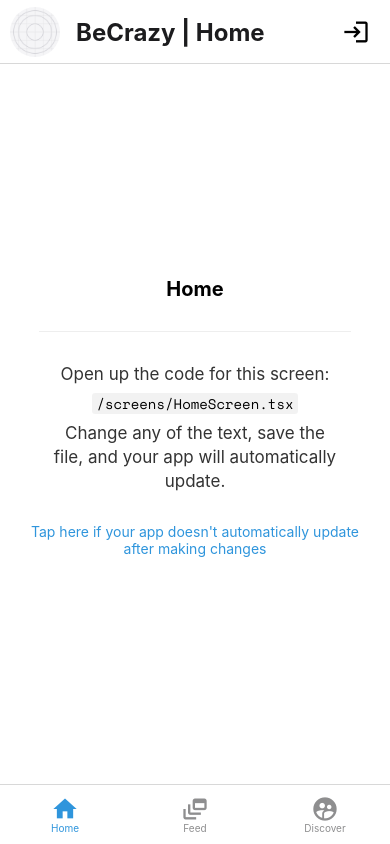
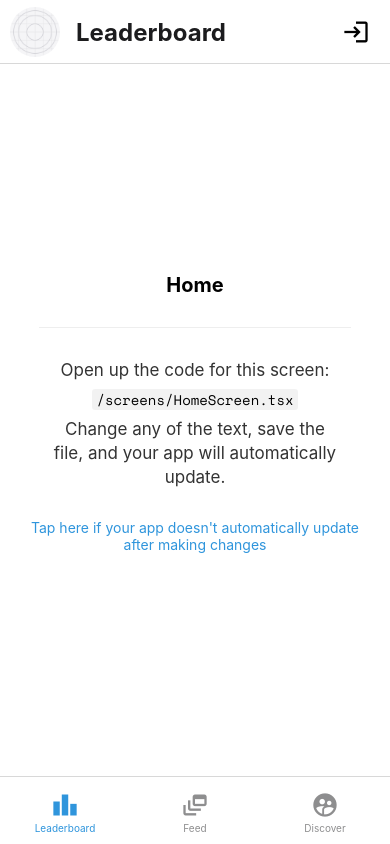
Before and after one commit to MoKhedim/BeCrazy, a React Native app in the folder becrazy/: screen /Leaderboard in a window 390 px wide. Built offline with nearby package versions, Linux system fonts and the light colour scheme; no server answers; what expo-linking would draw is missing.

Commit message:
fix mobile appearance and navbar

```diff
--- a/becrazy/components/Comment.tsx
+++ b/becrazy/components/Comment.tsx
@@ -10,7 +10,7 @@ export function Comment(props: any) {
     return (
         <View>
             <View style={{
-                flexDirection: 'row', flexWrap: 'wrap', flex: 1, width: "100%", height: 200, marginBottom: 10
+                flexDirection: 'row', flexWrap: 'wrap', flex: 1, width: "100%", height: 100, marginBottom: 10
             }}>
                 <Image source={
                     // user icon placeholder
@@ -26,8 +26,8 @@ export function Comment(props: any) {
                     { flexDirection: 'column', flexWrap: 'wrap', maxWidth: "100%", width: "80%", flex: 1, marginEnd: 5 } :
                     { flexDirection: 'column', flexWrap: 'wrap', maxWidth: "100%", width: "90%", flex: 1, marginEnd: 5 }
                 }>
-                    <Text style={[styles.name, { color: Colors[colorScheme].text, marginTop: 25 }]}>{props.comment.username}</Text>
-                    <Text style={[styles.comment, { color: Colors[colorScheme].text, marginTop: 5 }]}>
+                    <Text style={[styles.name, { color: Colors[colorScheme].text, marginTop: 20 }]}>{props.comment.username}</Text>
+                    <Text style={[styles.comment, { color: Colors[colorScheme].text, marginTop: 2 }]}>
                         {props.comment.comment}
                     </Text>
                 </View>
@@ -40,7 +40,6 @@ export function Comment(props: any) {
 const styles = StyleSheet.create({
     name: {
         fontSize: 14,
-        fontFamily: 'Century Gothic',
         fontWeight: 'bold',
     },
     comment: {
--- a/becrazy/components/Media.tsx
+++ b/becrazy/components/Media.tsx
@@ -1,4 +1,4 @@
-import { Modal, Platform, Pressable, ScrollView, StyleSheet, TextInput } from 'react-native';
+import { Modal, Platform, Pressable, ScrollView, StyleSheet, TextInput, TouchableOpacity } from 'react-native';
 import { useContext, useEffect, useState } from 'react';
 import { Text, View } from './Themed';
 import { Video, AVPlaybackStatus, ResizeMode } from 'expo-av';
@@ -30,7 +30,7 @@ export function Media(props: any) {
     const [commentInput, setCommentInput] = useState('');
 
     // get comments lorsqu'on ouvre le modale des commentaires
-    useEffect(() => {getComments()}, [commentsModalVisible])
+    useEffect(() => { getComments() }, [commentsModalVisible])
 
     function handlePressLike() {
         iconName === 'heart-o' ? setIconName('heart') : setIconName('heart-o');
@@ -38,7 +38,7 @@ export function Media(props: any) {
     }
 
     const getComments = async () => {
-        if(commentsModalVisible === true) {
+        if (commentsModalVisible === true) {
             console.log('opening comments');
             const urlGetComments = `${server}/getComments/${props.allMedia._id}`;
             const resGetComments = await fetch(urlGetComments);
@@ -70,7 +70,8 @@ export function Media(props: any) {
                 username: data.username,
                 comment: data.comment
             }
-            setComments(comments => [...comments, newComment]);
+            setComments(comments => [...comments, newComment]);
+            props.allMedia.nbComments += 1;
             setCommentInput('');
         }
     }
@@ -132,7 +133,7 @@ export function Media(props: any) {
                         <Text style={{ color: Colors[colorScheme].tabIconDefault, marginStart: 10, marginTop: 25, fontSize: 12 }}>
                             {props.allMedia.created.split('T')[0].replaceAll('-', '/')}</Text>
                     </View>
-                    <Text style={[styles.desc, { color: Colors[colorScheme].text, marginTop: 5 }]}>
+                    <Text style={[styles.desc, { color: Colors[colorScheme].text, marginTop: 0, marginBottom: 0 }]}>
                         {props.allMedia.description}
                     </Text>
                     <Video style={[styles.video, { backgroundColor: Colors[colorScheme].background }]}
@@ -161,14 +162,13 @@ export function Media(props: any) {
                 visible={commentsModalVisible}
                 onRequestClose={() => {
                     setCommentsModalVisible(!commentsModalVisible);
-                }}
-                presentationStyle={'fullScreen'}>
-                <View style={{ height: '92%' }}>
+                }}>
+                <View style={Platform.OS == 'web' ? { height: '92%' }: {height: '100%'}}>
                     <View style={{ flex: 1, flexDirection: 'row', position: 'absolute', top: 0 }}>
                         <Pressable style={{ margin: 20 }} onPress={() => setCommentsModalVisible(!commentsModalVisible)}>
                             <MaterialIcons name='arrow-back' size={30} color={Colors[colorScheme].text} />
                         </Pressable>
-                        <Text style={[styles.title, { alignItems: 'center', marginTop: 14 }]}>Comments</Text>
+                        <Text style={[styles.title, { alignItems: 'center', marginTop: 16 }]}>Comments</Text>
                     </View>
                     <ScrollView style={{ marginTop: 100 }}>
                         {comments?.map((comment) => {
@@ -176,7 +176,8 @@ export function Media(props: any) {
                         })}</ScrollView>
 
                 </View>
-                <View style={{ flex: 1, flexDirection: 'row', position: 'absolute', bottom: 0, width: '100%' }}>
+                <View style={Platform.OS == 'web' ? { flex: 1, flexDirection: 'row', position: 'absolute', bottom: 0, width: '100%' } :
+                    { flex: 1, flexDirection: 'row', position: 'absolute', bottom: 0, width: '80%' }}>
 
                     <TextInput style={[styles.input,
                     {
@@ -189,9 +190,9 @@ export function Media(props: any) {
                         onChangeText={input => setCommentInput(input)}
                         keyboardType='default'
                     ></TextInput>
-                        <Pressable style={{ margin: 20 }} onPress={() => postComment()}>
-                            <MaterialIcons name='send' size={30} color={Colors[colorScheme].tint} />
-                        </Pressable>
+                    <TouchableOpacity style={{ margin: 20 }} onPress={postComment}>
+                        <MaterialIcons name='send' size={32} color={Colors[colorScheme].tint} />
+                    </TouchableOpacity>
                 </View>
             </Modal>
         </>
@@ -238,14 +239,13 @@ const styles = StyleSheet.create({
         borderRadius: 8,
         width: "100%",
         maxWidth: 350,
-        aspectRatio: 9/16,
+        aspectRatio: 9 / 16,
         marginTop: 5,
         alignItems: 'center',
         justifyContent: 'center',
     },
     name: {
         fontSize: 14,
-        fontFamily: 'Century Gothic',
         fontWeight: 'bold',
     },
     desc: {
--- a/becrazy/navigation/index.tsx
+++ b/becrazy/navigation/index.tsx
@@ -95,11 +95,11 @@ function BottomTabNavigator() {
 
   return (
     <BottomTab.Navigator
-      initialRouteName="Home"
+      initialRouteName="Feed"
       // style commun du header et du navbar
       screenOptions={{
         tabBarActiveTintColor: Colors[colorScheme].tint,
-        tabBarStyle: { height: 60 },
+        tabBarStyle: { height: '8%' },
         tabBarIconStyle: { marginTop: 10 },
         tabBarLabelStyle: { marginBottom: 10 },
         tabBarLabelPosition: 'below-icon',
@@ -140,13 +140,13 @@ function BottomTabNavigator() {
         ),
       }}>
       <BottomTab.Screen
-        name="Home"
+        name="Leaderboard"
         // style unique à chaque tab
         component={HomeScreen}
-        options={({ navigation }: RootTabScreenProps<'Home'>) => ({
-          title: 'Home',
-          headerTitle: 'BeCrazy  |  Home',
-          tabBarIcon: ({ color }) => <MaterialIcons name="home" size={28} color={color} />,
+        options={({ navigation }: RootTabScreenProps<'Leaderboard'>) => ({
+          title: 'Leaderboard',
+          headerTitle: 'Leaderboard',
+          tabBarIcon: ({ color }) => <MaterialIcons name="leaderboard" size={28} color={color} />,
         })}
       />
       <BottomTab.Screen
@@ -154,7 +154,7 @@ function BottomTabNavigator() {
         component={FeedScreen}
         options={({ navigation }: RootTabScreenProps<'Feed'>) => ({
           title: 'Feed',
-          headerTitle: 'BeCrazy  |  Feed',
+          headerTitle: 'Feed',
           tabBarIcon: ({ color }) => <MaterialIcons name="dynamic-feed" size={28} color={color} />,
         })}
       />
@@ -163,7 +163,7 @@ function BottomTabNavigator() {
         component={DiscoverScreen}
         options={{
           title: 'Discover',
-          headerTitle: 'BeCrazy  |  Discover',
+          headerTitle: 'Discover',
           tabBarIcon: ({ color }) => <MaterialIcons name="supervised-user-circle" size={28} color={color} />,
         }}
       />
--- a/becrazy/screens/HomeScreen.tsx
+++ b/becrazy/screens/HomeScreen.tsx
@@ -4,7 +4,7 @@ import EditScreenInfo from '../components/EditScreenInfo';
 import { Text, View } from '../components/Themed';
 import { RootTabScreenProps } from '../types';
 
-export default function HomeScreen({ navigation }: RootTabScreenProps<'Home'>) {
+export default function HomeScreen({ navigation }: RootTabScreenProps<'Leaderboard'>) {
   return (
     <View style={styles.container}>
       <Text style={styles.title}>Home</Text>
--- a/becrazy/types.tsx
+++ b/becrazy/types.tsx
@@ -30,7 +30,7 @@ export type RootStackScreenProps<Screen extends keyof RootStackParamList> = Nati
 >;
 
 export type RootTabParamList = {
-  Home: undefined;
+  Leaderboard: undefined;
   Feed: undefined;
   Discover: undefined;
 };
```
Lines whose indentation alone changed are shown as unchanged.
